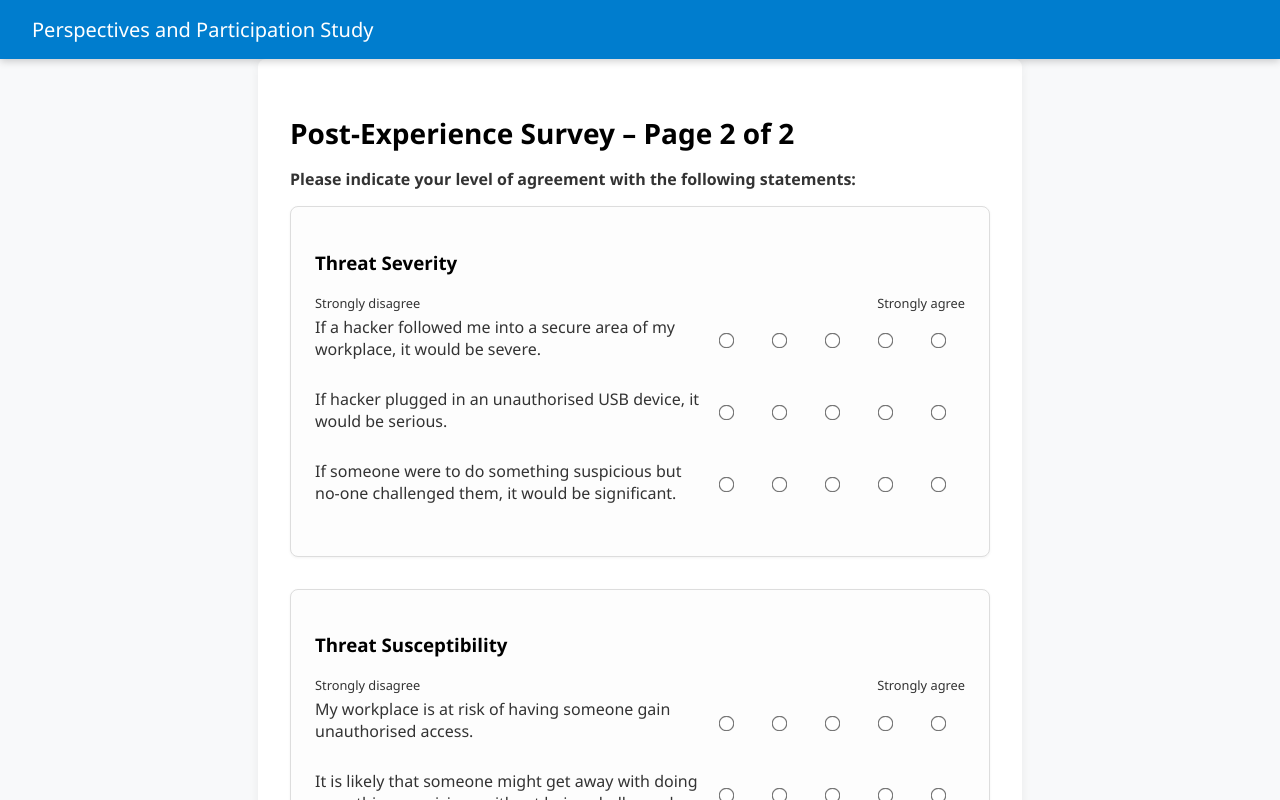
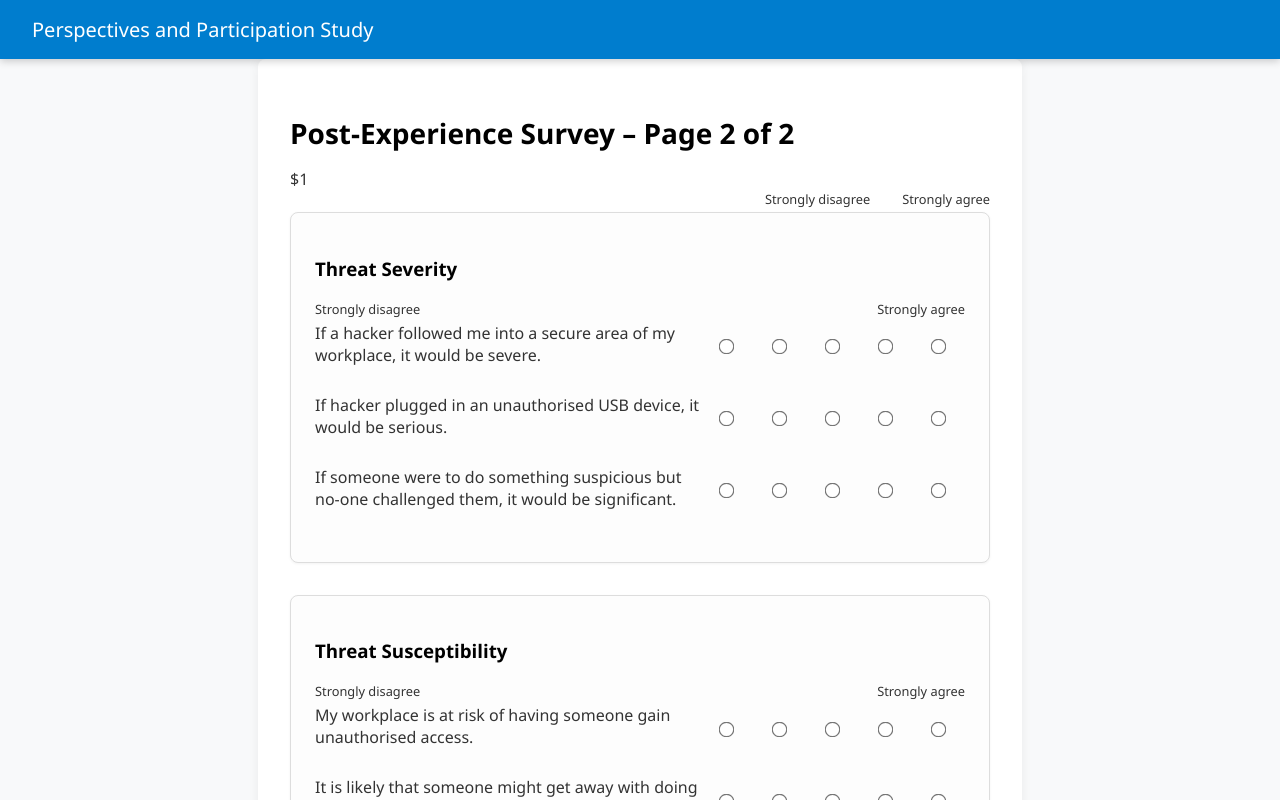
Before and after one commit to sipavitt/perspectives-participation-study, a React (Create React App) app in the folder client/: page /post-survey-2 in a window 1280 px wide. Shown: the top 800 px of the page. Built offline with nearby package versions, Linux system fonts and the light colour scheme.

Commit message:
Update PostSurveyPage2.jsx

```diff
--- a/client/src/components/PostSurveyPage2.jsx
+++ b/client/src/components/PostSurveyPage2.jsx
@@ -90,7 +90,11 @@ const PostSurveyPage2 = () => {
   return (
     <div className="container">
       <h2>Post-Experience Survey – Page 2 of 2</h2>
-      <p><strong>Please indicate your level of agreement with the following statements:</strong></p>
+      $1
+      <div className="likert-scale-labels" style={{ display: 'flex', justifyContent: 'flex-end', gap: '2rem', fontSize: '0.8rem', marginBottom: '0.25rem' }}>
+        <span>Strongly disagree</span>
+        <span>Strongly agree</span>
+      </div>
 
       {Object.entries(sections).map(([sectionTitle, items]) => (
         <div key={sectionTitle} className="survey-section">
```
